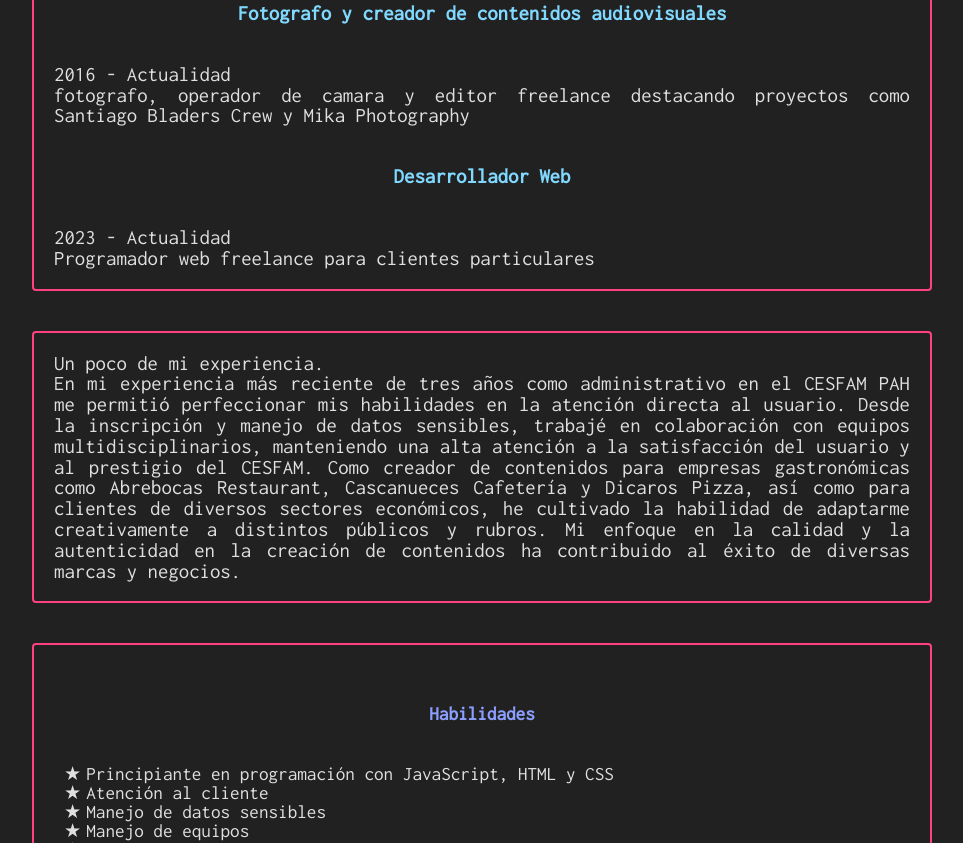
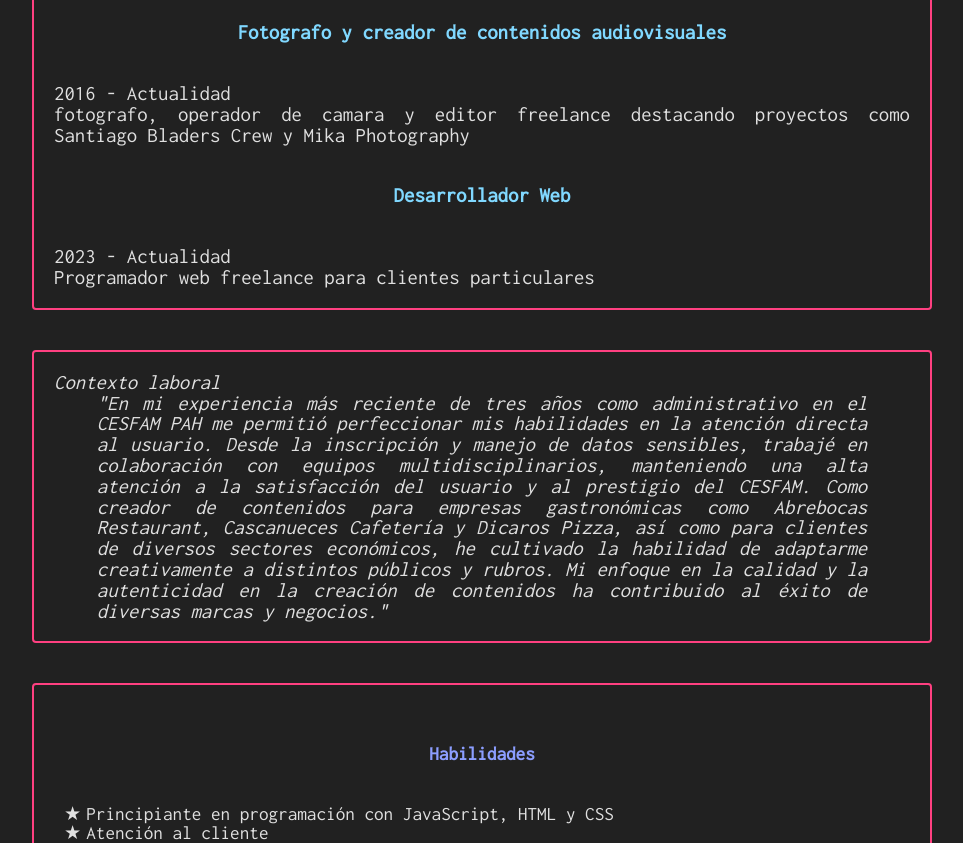
Before and after one commit to Dizzinness/Pablo-Cantu-CV, a plain HTML site: page index.html in a window 1280 px wide. Shown: the part 1294-2137 px from the top of the page, without its empty margins (158-1121 px from the left). Drawn offline with Linux system fonts and the light colour scheme; a script that the page names is missing.

Commit message:
agregue una sombra

```diff
--- a/index.html
+++ b/index.html
@@ -32,6 +32,7 @@
         </section>
         <div class="resumen">
             <h2>¡Hola!</h2>
+            <p>Mi nombre es Pablo Cantú, soy estudiante de programación y puedes llamarme "Mika".</p>
             <p>Soy una persona creativa, honesta, proactiva y entusiasta. A lo largo de mi carrera, he perfeccionado
                 mis
                 habilidades al trabajar en diversos proyectos, lo que me ha permitido desarrollar un enfoque
@@ -42,7 +43,7 @@
                 demostrado una habilidad excepcional para adaptarme y
                 contribuir al éxito del proyecto.</p>
             <p>Actualmente me encuentro formándome como desarrollador de
-                aplicaciones Web front-end en el programa Oracle One Next
+                aplicaciones Web Back-end en el programa Oracle One Next
                 Education en el Grupo G6.</p>
         </div>
         <div class="experiencia">
@@ -83,8 +84,9 @@
             </div>
         </div>
         <div class="comentario">
-            <h2>Un poco de mi experiencia.</h2>
-            <p>En mi experiencia más reciente de tres años como administrativo en el CESFAM PAH me permitió
+            <h2>Contexto laboral</h2>
+            <p id="parrafito">"En mi experiencia más reciente de tres años como administrativo en el CESFAM PAH me
+                permitió
                 perfeccionar
                 mis habilidades en la atención directa al usuario. Desde la inscripción y manejo de datos sensibles,
                 trabajé en colaboración con equipos multidisciplinarios, manteniendo una alta atención a la
@@ -97,7 +99,7 @@
                 de
                 adaptarme creativamente a distintos públicos y rubros. Mi enfoque en la calidad y la autenticidad en
                 la
-                creación de contenidos ha contribuido al éxito de diversas marcas y negocios.
+                creación de contenidos ha contribuido al éxito de diversas marcas y negocios."
             </p>
         </div>
         <div class="contenedor">
--- a/style.css
+++ b/style.css
@@ -72,7 +72,6 @@ body {
     border-radius: 50%;
 }
 
-
 .resumen,
 .experiencia,
 .comentario,
@@ -91,6 +90,7 @@ body {
 .comentario:hover,
 .lista-de-habilidades:hover {
     transform: scale(1.05);
+    box-shadow: 0 0 10px var(--highlight-color);
 }
 
 .resumen,
@@ -147,6 +147,14 @@ a:hover {
 
 }
 
+.comentario {
+    font-style: italic;
+}
+
+#parrafito {
+    margin: 0 5% 0 5%;
+}
+
 .enlace:hover {
     color: var(--highlight-color);
     transform: scale(1.05);
```
